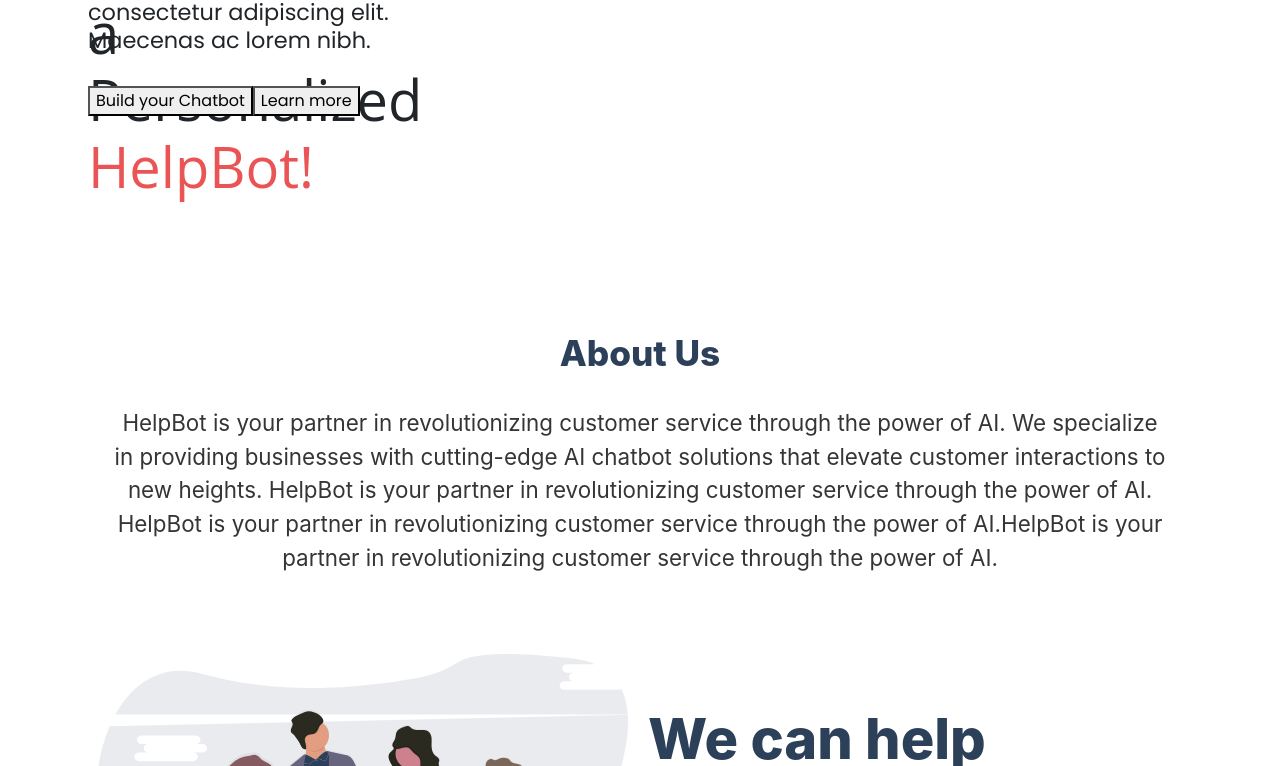
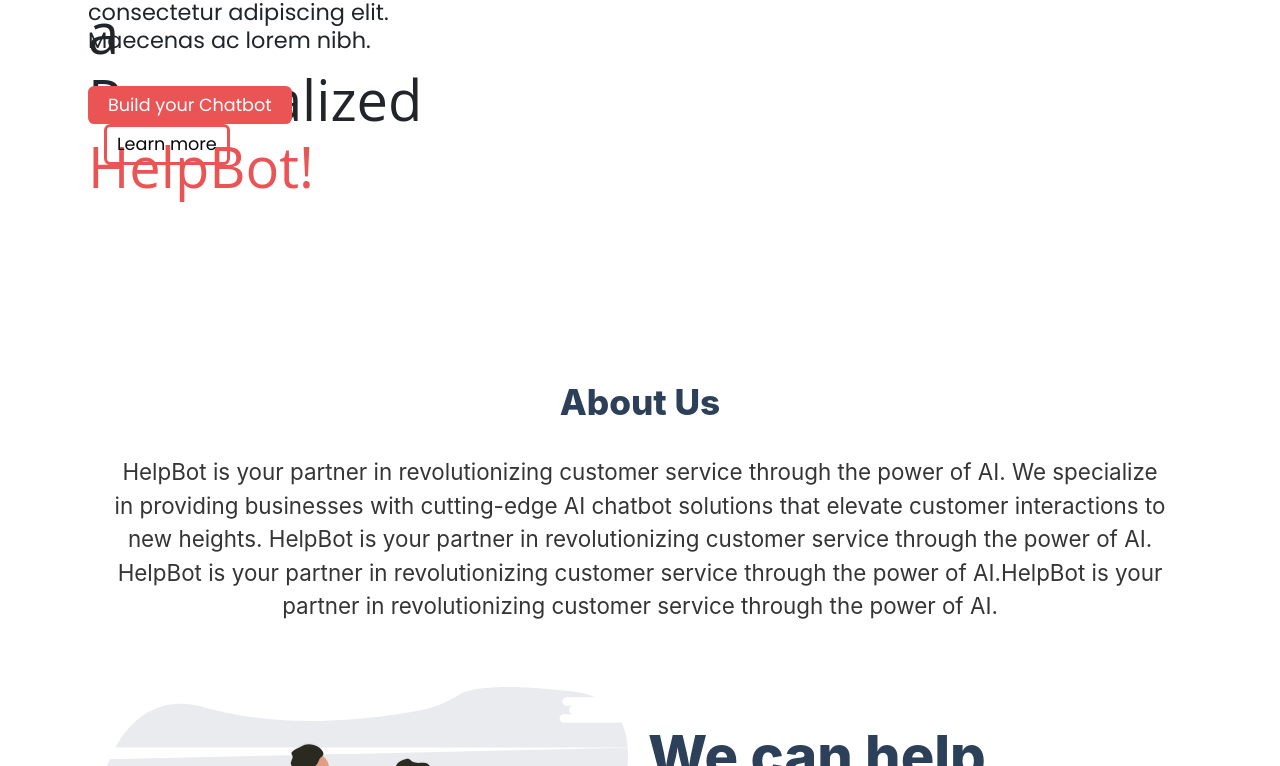
Before and after one commit to Cyriacusifeco/helpbot, a React (Vite) app: page / in a window 1280 px wide. Shown: the part 654-1420 px from the top of the page. Built offline with nearby package versions, Linux system fonts and the light colour scheme.

Commit message:
about Section fix

```diff
--- a/src/component/HomePage/About/About.css
+++ b/src/component/HomePage/About/About.css
@@ -6,5 +6,5 @@
   color: var(--color-red);
 }
 .p-1 {
-  margin-top: 3rem;
+  margin-top: 2rem;
 }
--- a/src/index.css
+++ b/src/index.css
@@ -72,7 +72,7 @@ main {
   --section-tagline-font-weight: 700;
   --section-tagline-font-size: var(--font-size-large);
   --section-tagline-margin: 0;
-  --section-body-padding: 2rem 0 4rem;
+  --section-body-padding: 2rem 0 3rem;
   --section-footer-padding: 3rem 0 0;
   --section-footer-align: center;
 }
@@ -127,17 +127,6 @@ body {
 .section-body {
   padding: var(--section-body-padding);
 }
-.section-footer {
-  padding: var(--section-footer-padding);
-  text-align: var(--section-footer-align);
-}
-
-[data-section-theme='dark'] {
-  --button-color: var(--color-white);
-  --text-color: var(--color-white);
-  --section-title-color: var(--color-white);
-  background: var(--color-dark-grey);
-}
 .section-text-center {
   text-align: center;
   padding: 0 5rem;
@@ -149,3 +138,39 @@ body {
   font-size: var(--font-size-medium);
   color: var(--color-dark-grey);
 }
+.section-footer {
+  padding: var(--section-footer-padding);
+  text-align: var(--section-footer-align);
+}
+[data-section-theme='dark'] {
+  --button-color: var(--color-white);
+  --text-color: var(--color-white);
+  --section-title-color: var(--color-white);
+  background: var(--color-dark-grey);
+}
+
+/* BUTTONS */
+.btn-1 {
+  padding: 6px 20px;
+  background: var(--btn1-background);
+  border-radius: var(--btn-border-rad);
+  font-size: var(--font-size-small);
+  border: none;
+  color: var(--color-white);
+}
+.btn-1:hover {
+  background: var(--btn-hover-background);
+}
+.btn-2 {
+  padding: 4px 10px;
+  background: var(--btn2-background);
+  color: var(--color-black);
+  border-radius: var(--btn-border-rad);
+  border: var(--btn2-border);
+  font-size: var(--font-size-small);
+  margin-left: 1rem;
+}
+.btn-2:hover {
+  background: var(--btn-hover-background);
+  color: var(--color-white);
+}
```
